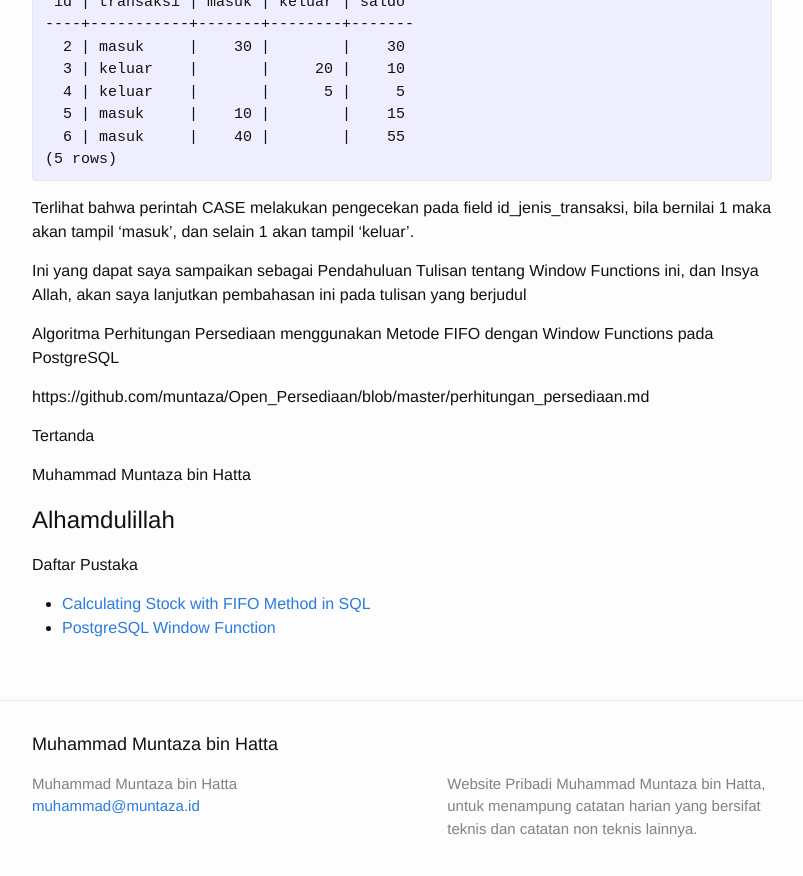
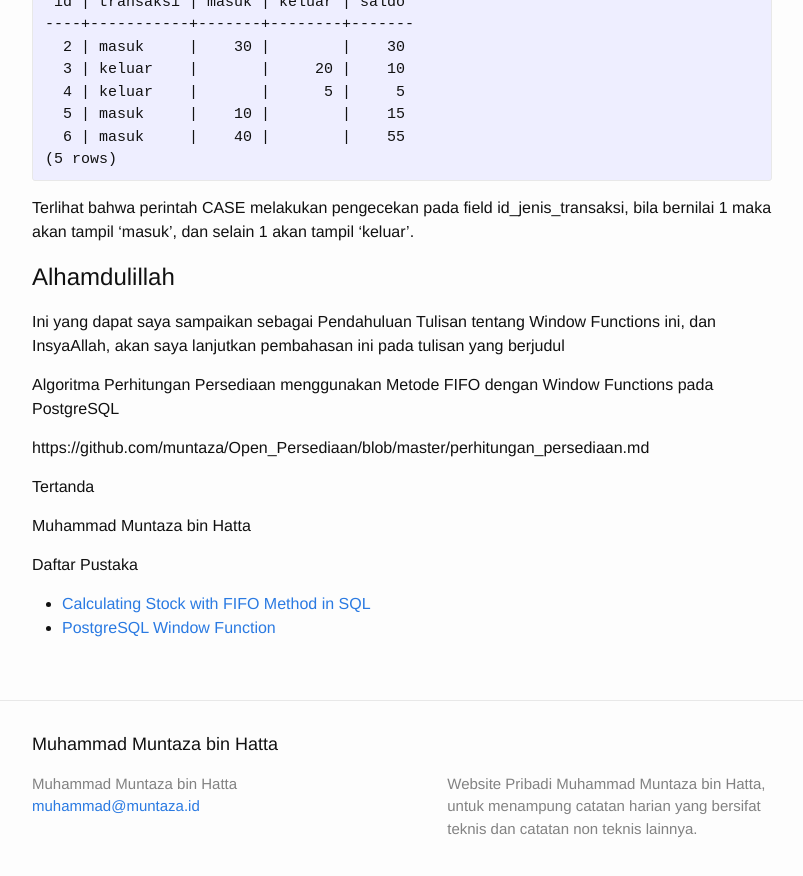
Before and after one commit to muntaza/muntaza.github.io, a Jekyll site: the page built from _posts/2017-07-31-perhitungan-saldo.markdown, in a window 1280 px wide and 900 px high, scrolled down 6957 px. Shown: the top 876 px of the window, without its empty margins (238-1041 px from the left). Built offline with Jekyll 4.4.1, drawn with Linux system fonts in a browser that asks for light colours.

Commit message:
perhitungan saldo

```diff
--- a/_posts/2017-07-31-perhitungan-saldo.markdown
+++ b/_posts/2017-07-31-perhitungan-saldo.markdown
@@ -414,9 +414,10 @@ pada field id_jenis_transaksi, bila bernilai 1
 maka akan tampil 'masuk', dan selain 1 akan
 tampil 'keluar'.
 
+# Alhamdulillah
 
 Ini yang dapat saya sampaikan sebagai Pendahuluan Tulisan
-tentang Window Functions ini, dan Insya Allah, akan
+tentang Window Functions ini, dan InsyaAllah, akan
 saya lanjutkan pembahasan ini pada tulisan yang berjudul
 
 
```
Also changed, not shown: other parts of _posts/2017-07-31-perhitungan-saldo.markdown (+0 -1 lines).
